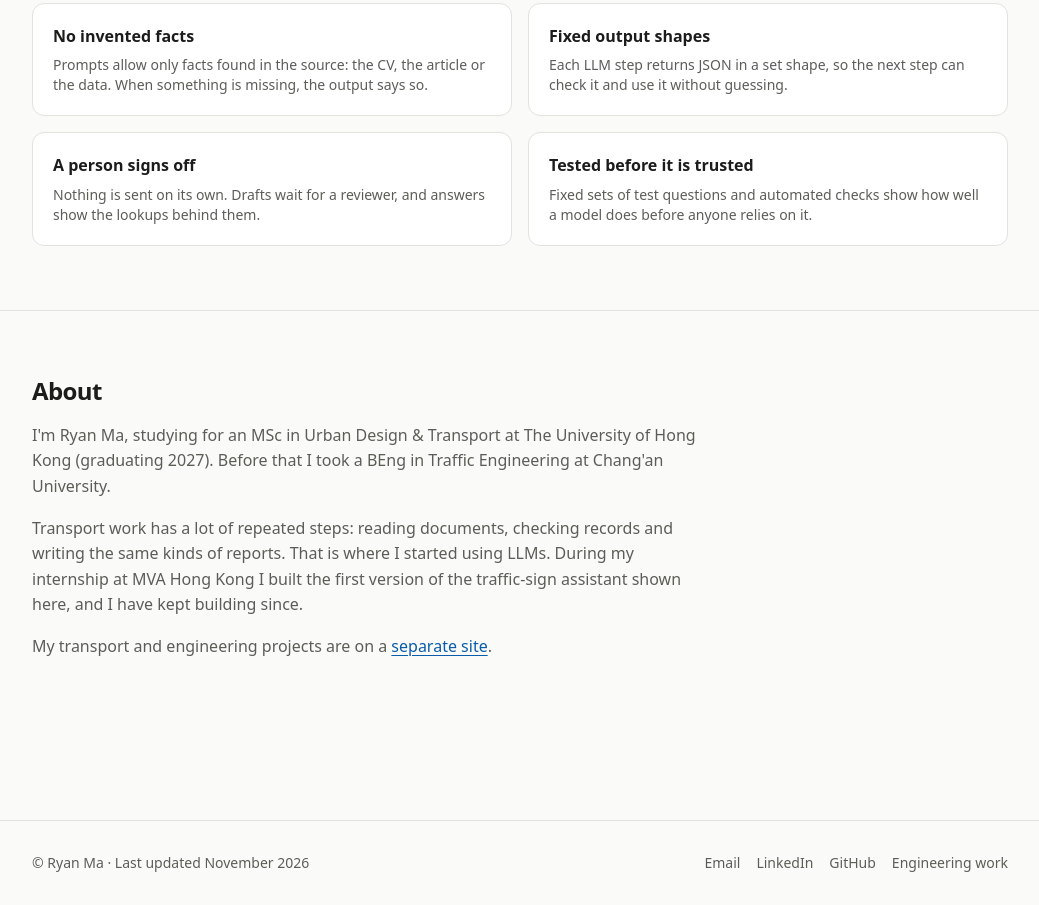
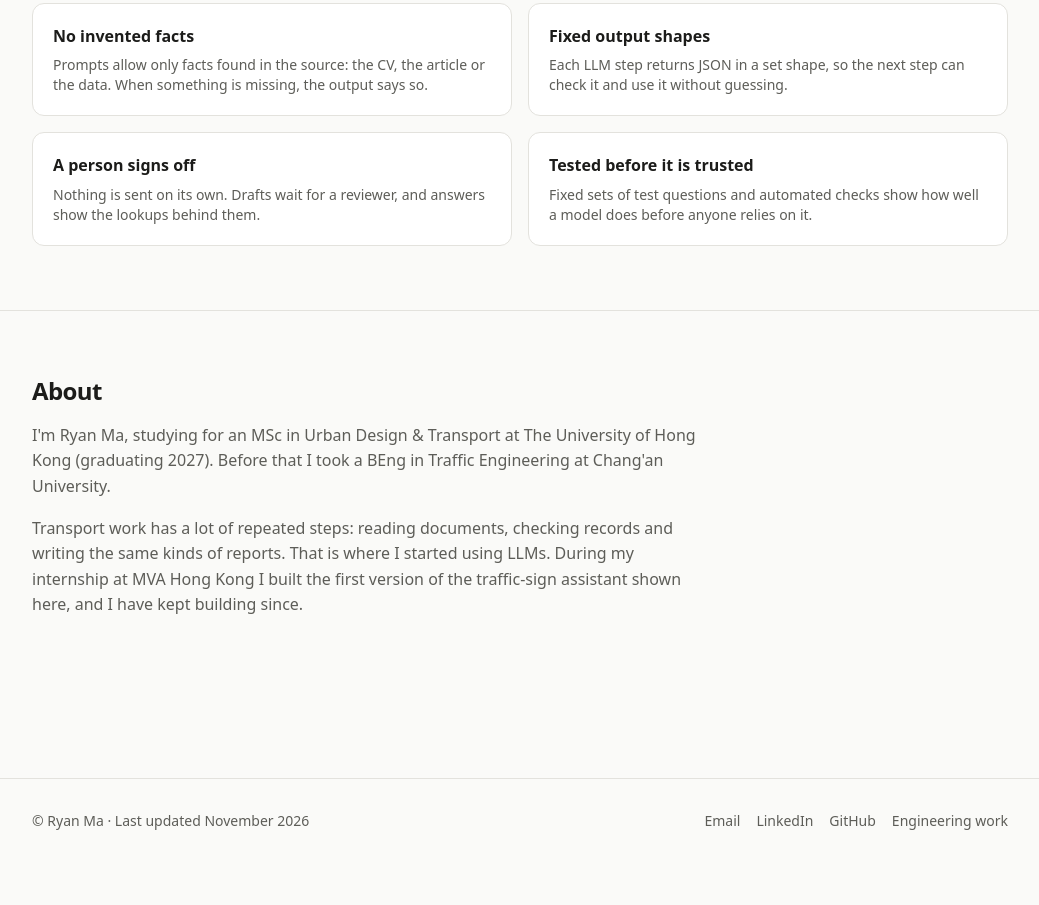
Before and after one commit to Lecberg/Lecberg.github.io, an Astro site: page / in a window 1280 px wide. Shown: the part 1655-2560 px from the top of the page, without its empty margins (120-1159 px from the left). After the commit the page ends 2518 px from the top, so only its background shows below. Built offline with nearby package versions, Linux system fonts and the light colour scheme; Astro itself is replaced by a stand-in of ours.

Commit message:
Remove the engineering-site sentence from About
Co-Authored-By: Claude Opus 5.5 <noreply@anthropic.com>

```diff
--- a/src/pages/index.astro
+++ b/src/pages/index.astro
@@ -96,9 +96,6 @@ const rules = [
         <p>
           Transport work has a lot of repeated steps: reading documents, checking records and writing the same kinds of reports. That is where I started using LLMs. During my internship at MVA Hong Kong I built the first version of the traffic-sign assistant shown here, and I have kept building since.
         </p>
-        <p>
-          My transport and engineering projects are on a <a href="https://lecberg.github.io/personal_website/" class="text-accent underline">separate site</a>.
-        </p>
       </div>
     </div>
   </section>
```
